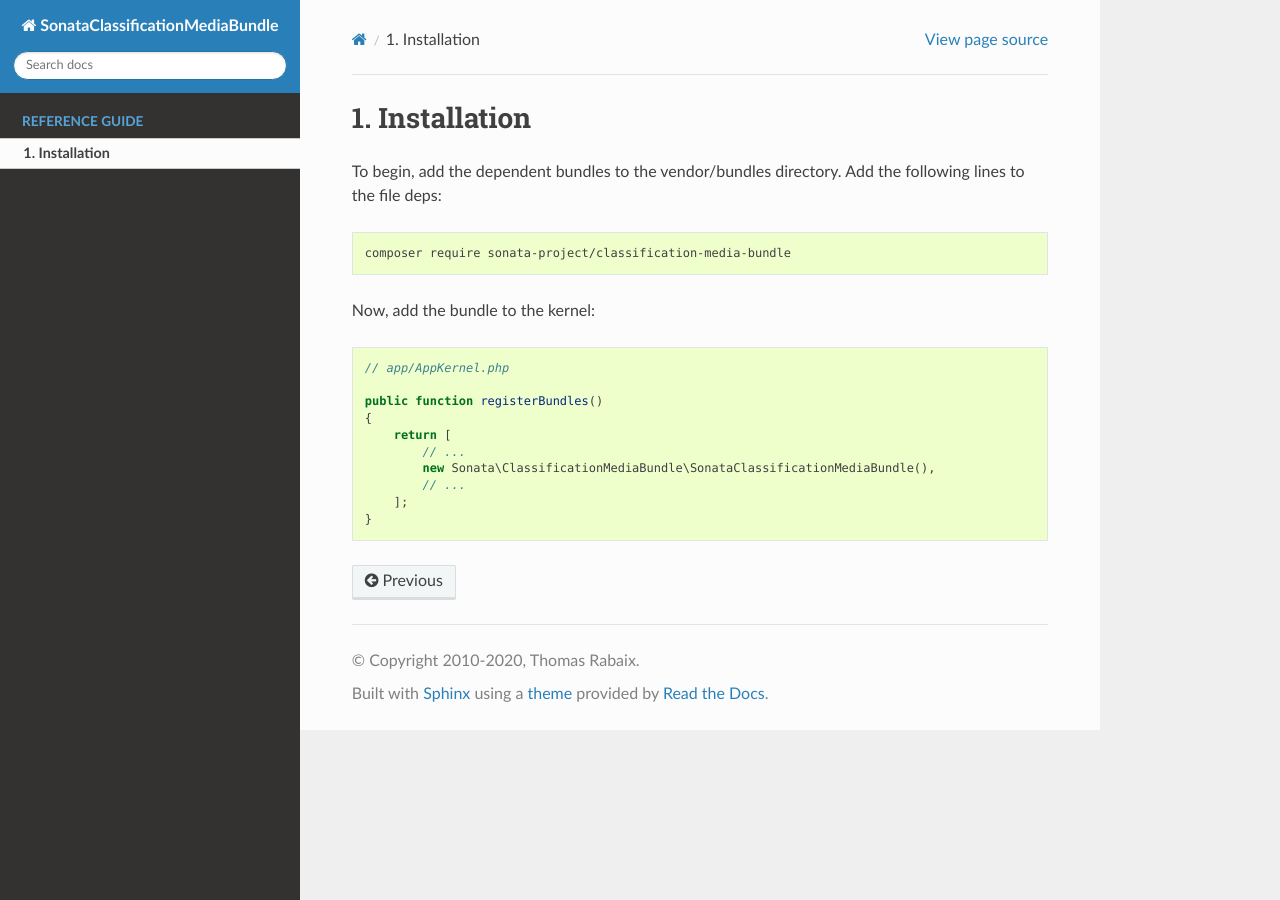
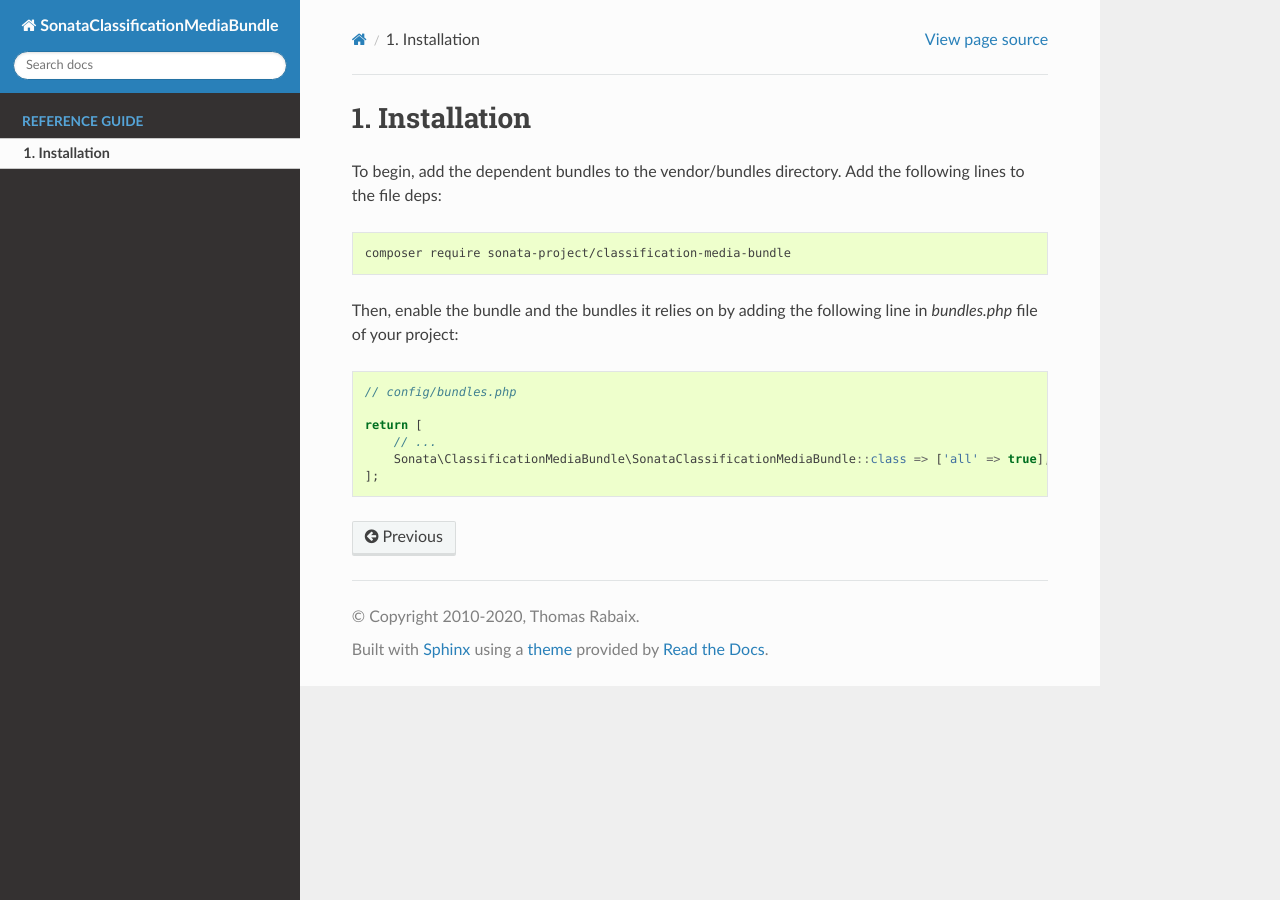
Before and after one commit to sonata-project/SonataClassificationMediaBundle, a Sphinx documentation site: the page built from docs/reference/installation.rst, in a window 1280 px wide. Built offline with Sphinx 7.4.7 and the Read the Docs theme 2.0.0, drawn with Linux system fonts in a browser that asks for light colours.

Commit message:
Fix DOCtor-RST build

```diff
--- a/docs/reference/installation.rst
+++ b/docs/reference/installation.rst
@@ -10,15 +10,12 @@ To begin, add the dependent bundles to the vendor/bundles directory. Add the fol
 
     composer require sonata-project/classification-media-bundle
 
-Now, add the bundle to the kernel::
+Then, enable the bundle and the bundles it relies on by adding the following
+line in `bundles.php` file of your project::
 
-  // app/AppKernel.php
+    // config/bundles.php
 
-  public function registerBundles()
-  {
-      return [
-          // ...
-          new Sonata\ClassificationMediaBundle\SonataClassificationMediaBundle(),
-          // ...
-      ];
-  }
+    return [
+        // ...
+        Sonata\ClassificationMediaBundle\SonataClassificationMediaBundle::class => ['all' => true],
+    ];
```
